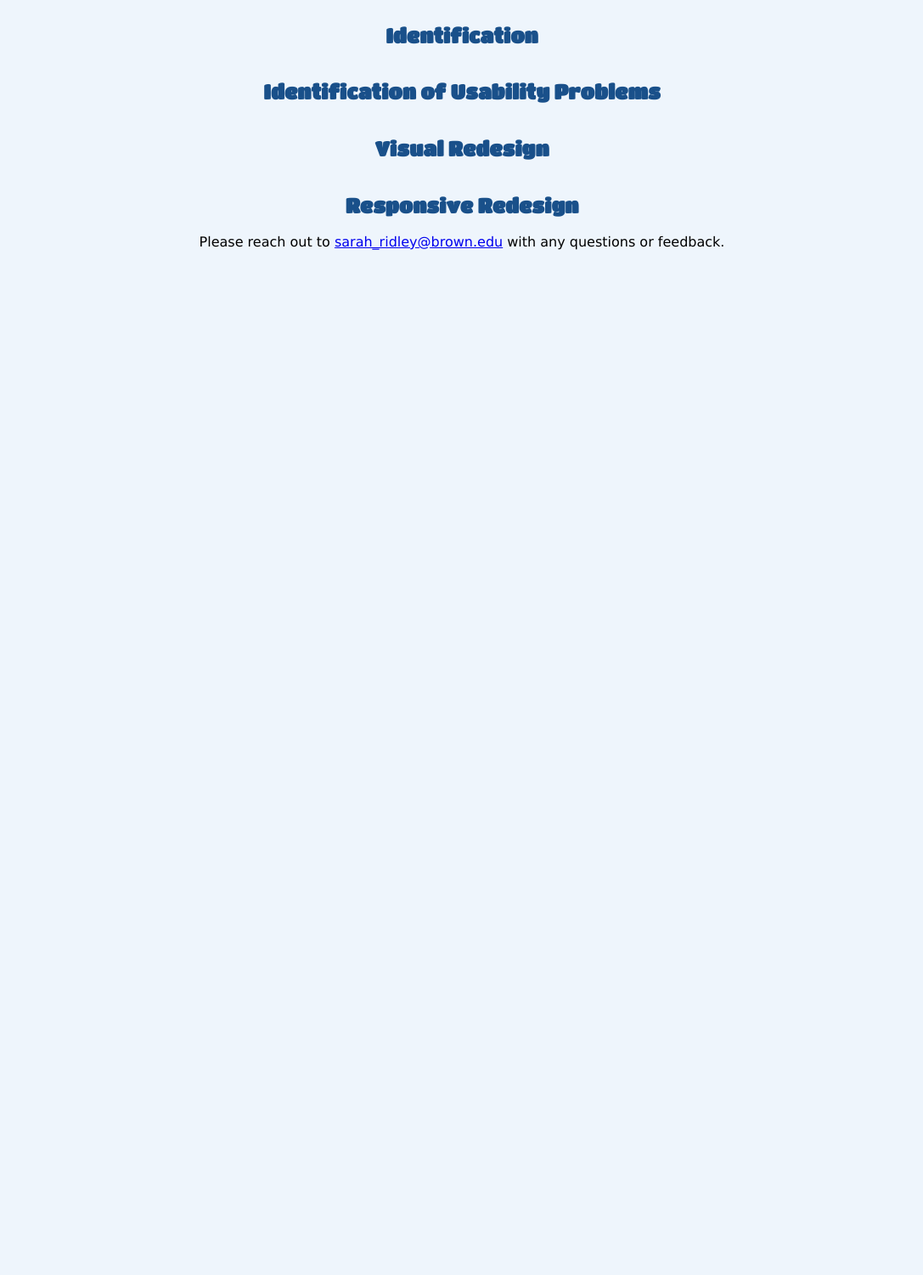
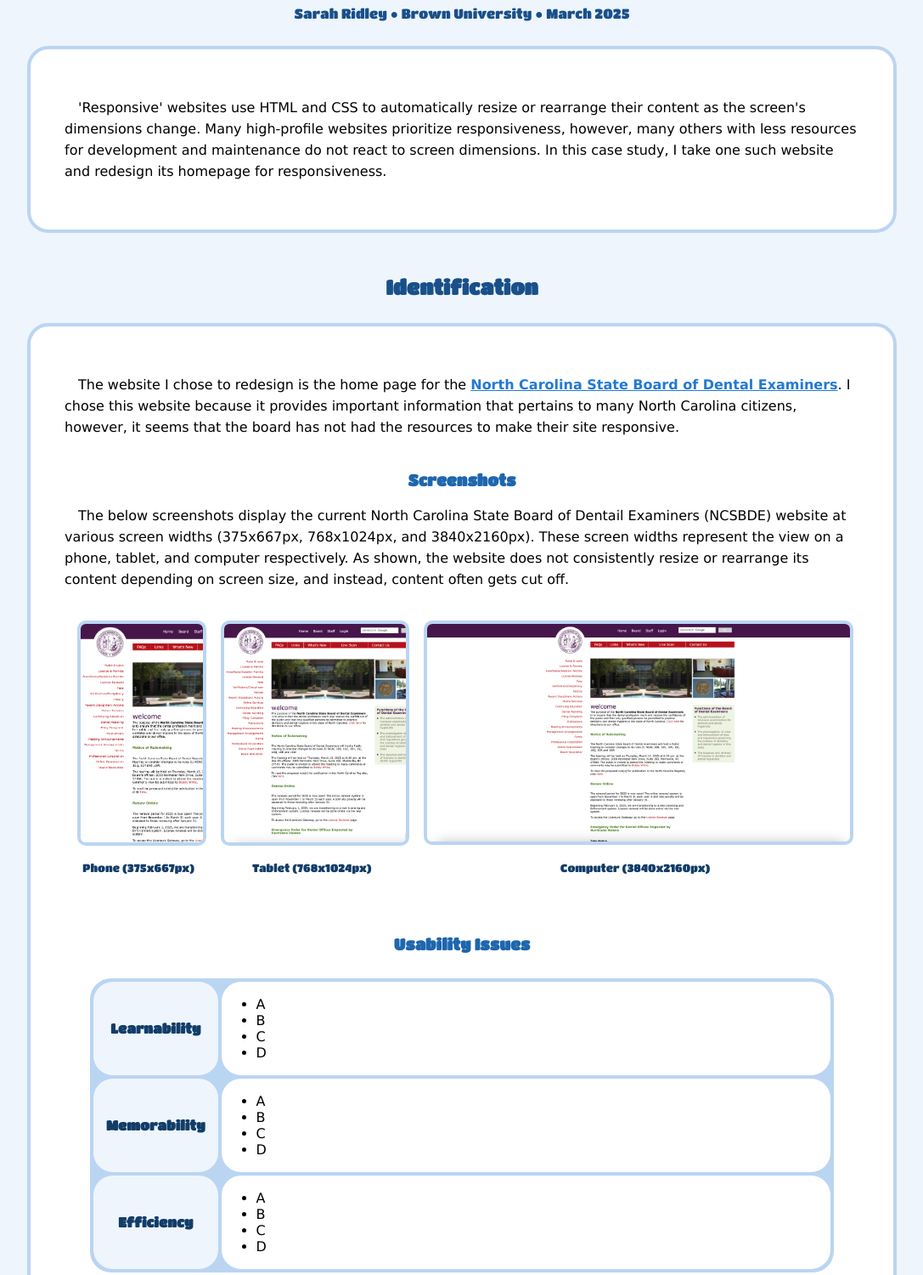
Before and after one commit to 22ridley/cs1300-responsive-redesign, a plain HTML site: page index.html in a window 1280 px wide. Shown: the part 207-1707 px from the top of the page at 85% size, without its empty margins (96-1183 px from the left). Before the commit the page ends 800 px from the top, so only its background shows below. Drawn offline with Linux system fonts and the light colour scheme.

Commit message:
Added screenshots

```diff
--- a/index.html
+++ b/index.html
@@ -15,12 +15,99 @@
       <div id="intro" class="intro">
         <h1>Responsive Redesign</h1>
         <p class="name">Sarah Ridley ● Brown University ● March 2025</p>
+        <div class="txt-bx">
+          <p>
+            &emsp;'Responsive' websites use HTML and CSS to automatically resize
+            or rearrange their content as the screen's dimensions change. Many
+            high-profile websites prioritize responsiveness, however, many
+            others with less resources for development and maintenance do not
+            react to screen dimensions. In this case study, I take one such
+            website and redesign its homepage for responsiveness.
+          </p>
+        </div>
       </div>
       <div id="id" class="id">
         <h2>Identification</h2>
-      </div>
-      <div id="id" class="id">
-        <h2>Identification of Usability Problems</h2>
+        <div class="txt-bx">
+          <p>
+            &emsp;The website I chose to redesign is the home page for the
+            <a
+              href="https://www.ncdentalboard.org/index.htm"
+              target="_blank"
+              class="link"
+              >North Carolina State Board of Dental Examiners</a
+            >. I chose this website because it provides important information
+            that pertains to many North Carolina citizens, however, it seems
+            that the board has not had the resources to make their site
+            responsive.
+          </p>
+          <h3>Screenshots</h3>
+          <p>
+            &emsp;The below screenshots display the current North Carolina State
+            Board of Dentail Examiners (NCSBDE) website at various screen widths
+            (375x667px, 768x1024px, and 3840x2160px). These screen widths
+            represent the view on a phone, tablet, and computer respectively. As
+            shown, the website does not consistently resize or rearrange its
+            content depending on screen size, and instead, content often gets
+            cut off.
+          </p>
+          <div class="sss">
+            <img
+              src="public/og-phone-screen.png"
+              class="ss"
+              alt="Screenshot of NCSBDE website from phone"
+            />
+            <img
+              src="public/og-tablet-screen.png"
+              class="ss"
+              alt="Screenshot of NCSBDE website from tablet"
+            />
+            <img
+              src="public/og-large-screen.png"
+              class="ss"
+              alt="Screenshot of NCSBDE website from large screen"
+            />
+            <p class="cap">Phone (375x667px)</p>
+            <p class="cap">Tablet (768x1024px)</p>
+            <p class="cap">Computer (3840x2160px)</p>
+          </div>
+          <h3>Usability Issues</h3>
+          <table>
+            <tr>
+              <th style="width: 10%">Learnability</th>
+              <td>
+                <ul>
+                  <li>A</li>
+                  <li>B</li>
+                  <li>C</li>
+                  <li>D</li>
+                </ul>
+              </td>
+            </tr>
+            <tr>
+              <th>Memorability</th>
+              <td>
+                <ul>
+                  <li>A</li>
+                  <li>B</li>
+                  <li>C</li>
+                  <li>D</li>
+                </ul>
+              </td>
+            </tr>
+            <tr>
+              <th>Efficiency</th>
+              <td>
+                <ul>
+                  <li>A</li>
+                  <li>B</li>
+                  <li>C</li>
+                  <li>D</li>
+                </ul>
+              </td>
+            </tr>
+          </table>
+        </div>
       </div>
       <div id="visual" class="visual">
         <h2>Visual Redesign</h2>
@@ -29,11 +116,12 @@
         <h2>Responsive Redesign</h2>
         <p>
           Please reach out to
-          <a class="email" href="mailto:sarah_ridley@brown.edu"
+          <a class="link" href="mailto:sarah_ridley@brown.edu"
             >sarah_ridley@brown.edu</a
           >
           with any questions or feedback.
         </p>
+        <br /><br />
       </div>
     </div>
   </body>
--- a/styles.css
+++ b/styles.css
@@ -68,10 +68,14 @@ h1 {
   font-family: Titan;
   color: #123d69;
   font-size: 40px;
+  padding-bottom: 10px;
+  padding-top: 20px;
 }
 h2 {
   font-family: Titan;
   color: #19508a;
+  padding-top: 30px;
+  padding-bottom: 10px;
 }
 
 .bubble {
@@ -79,3 +83,102 @@ h2 {
   margin: 0;
   width: 30px;
 }
+
+.txt-bx {
+  background-color: white;
+  margin-left: 10vw;
+  margin-right: 10vw;
+  border-radius: 25px;
+  border: 4px solid #bad5f2;
+  text-align: left;
+  padding: 40px;
+}
+
+p {
+  line-height: 25px;
+}
+
+.intro {
+  scroll-margin-top: calc(80px);
+}
+
+.id {
+  scroll-margin-top: calc(80px);
+}
+
+.visual {
+  scroll-margin-top: calc(80px);
+}
+
+.responsive {
+  scroll-margin-top: calc(80px);
+}
+
+.name {
+  font-family: Titan;
+  padding-bottom: 10px;
+  color: #19508a;
+}
+
+.link {
+  /* text-decoration: none; */
+  color: #237ad1;
+  font-weight: bold;
+}
+
+.link:hover {
+  color: #18528c;
+}
+
+table,
+th,
+td {
+  border: 2px solid #bad5f2;
+  border-collapse: separate;
+  border-radius: 25px;
+  border-spacing: 0;
+}
+
+table {
+  background-color: #bad5f2;
+  margin: 30px;
+  margin: 30px;
+}
+
+th,
+td {
+  background-color: white;
+}
+
+h3 {
+  font-family: Titan;
+  text-align: center;
+  color: #1e66ae;
+  padding-top: 20px;
+}
+
+th {
+  background-color: #eef5fc;
+  padding: 15px;
+  text-align: center;
+  font-family: Titan;
+  color: #123d69;
+}
+
+.sss {
+  display: grid;
+  grid-template-columns: 0.29fr 0.43fr 1fr;
+  column-gap: 25px;
+  padding: 15px;
+  font-family: Titan;
+  font-size: small;
+  text-align: center;
+  color: #123d69;
+  padding-top: 20px;
+}
+
+.ss {
+  width: 100%;
+  border: 4px solid #bad5f2;
+  border-radius: 10px;
+}
```
Also changed, not shown: public/all-bubble.png (deleted), public/bubble1.png (deleted), public/bubble2.png (deleted), public/bubble3.png (deleted), public/bubble3b.png (deleted), public/og-large-screen.png (added), public/og-phone-screen.png (added), public/og-tablet-screen.png (added).
